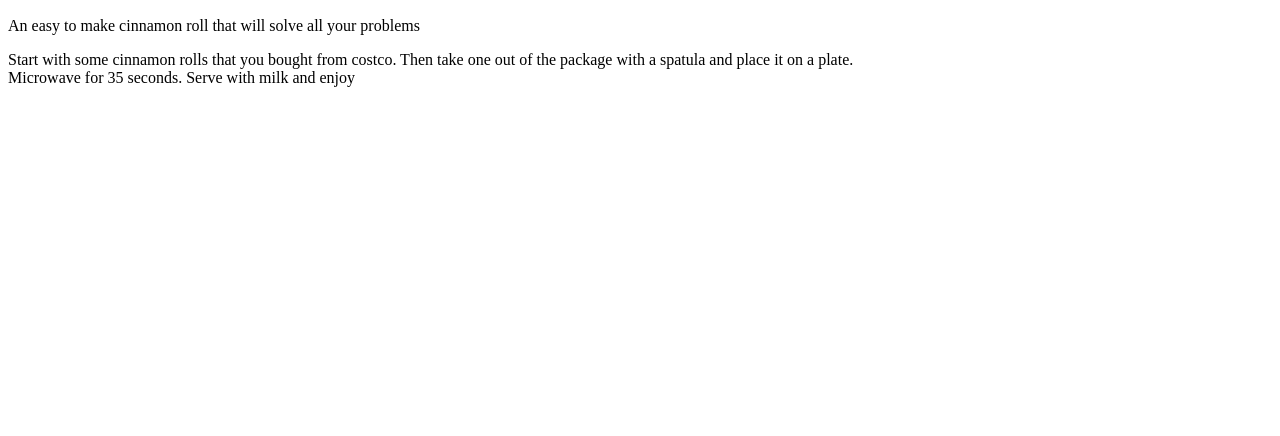
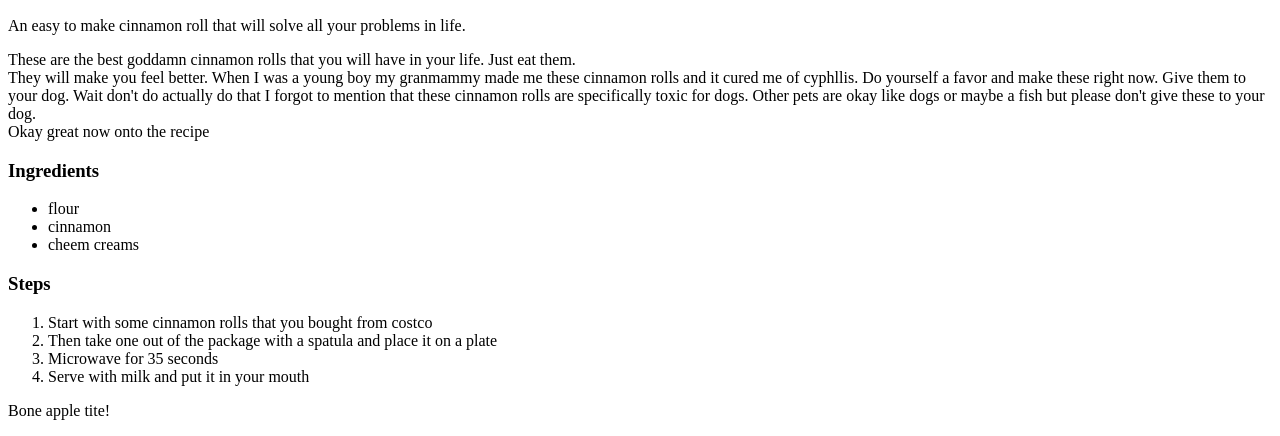
Before and after one commit to modercoder/odin-recipes-2, a plain HTML site: page recipes/cinnamonrolls.html in a window 1280 px wide. Shown: the part 483-919 px from the top of the page. Before the commit the page ends 800 px from the top, so only its background shows below. Drawn offline with Linux system fonts and the light colour scheme.

```diff
--- a/recipes/cinnamonrolls.html
+++ b/recipes/cinnamonrolls.html
@@ -9,8 +9,27 @@
 <body>
     <h1>Cinnamon Rolls</h1>
     <img src="https://addapinch.com/wp-content/uploads/2022/12/Add-a-Pinch_Cinnamon-Rolls_034.jpg" alt="a high quality up close picture of a cinnamon roll" height="400">
-    <p>An easy to make cinnamon roll that will solve all your problems </p>
-    <p>Start with some cinnamon rolls that you bought from costco. Then take one out of the package with a spatula and place it on a plate.<br>Microwave for 35 seconds. Serve with milk and enjoy</p>
+    <p>An easy to make cinnamon roll that will solve all your problems in life. </p>
+    <p>These are the best goddamn cinnamon rolls that you will have in your life. Just eat them.<br> They will make you feel better. When I was a young boy my granmammy made me these cinnamon rolls and it cured me of cyphllis. Do yourself a favor and make these right now. Give them to your dog. Wait don't do actually do that I forgot to mention that these cinnamon rolls are specifically toxic for dogs. Other pets are okay like dogs or maybe a fish but please don't give these to your dog. <br> Okay great now onto the recipe</p>
+
+    <h3><strong>Ingredients</strong></h3>
+    <ul>
+        <li>flour</li>
+        <li>cinnamon</li>
+        <li>cheem creams</li>
+    </ul>
+
+    <h3><strong>Steps</strong></h3>
+    <ol>
+        <li>Start with some cinnamon rolls that you bought from costco</li>
+        <li>Then take one out of the package with a spatula and place it on a plate</li>
+        <li>Microwave for 35 seconds</li>
+        <li>Serve with milk and put it in your mouth</li>
+    </ol>
+    <p>Bone apple tite!</p>
+
+
+
 </body>
 
 </html>
```
Also changed, not shown: index.html (+6 -1 lines), recipes/hylian-tomato-pizza.html (added, +36 -0 lines).
